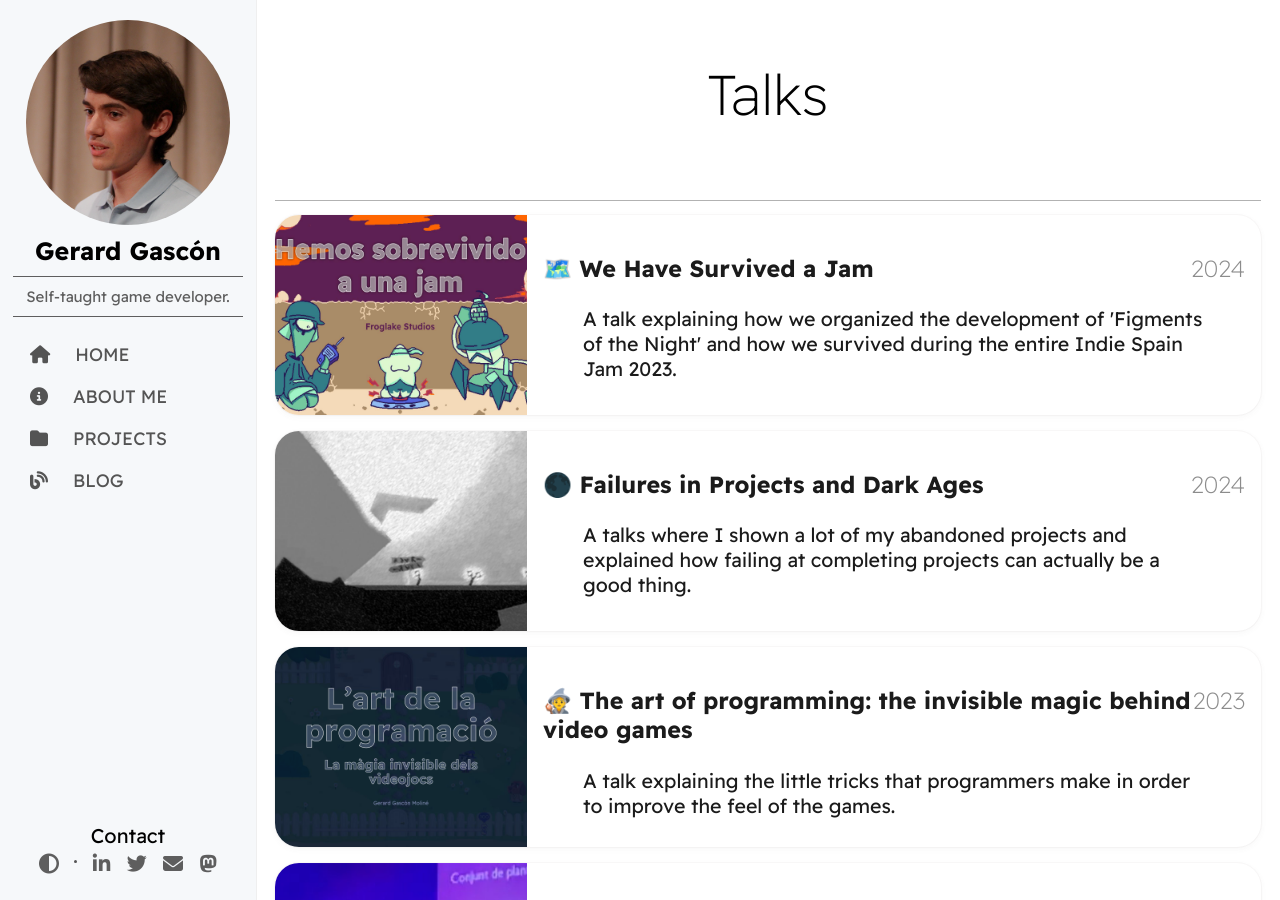
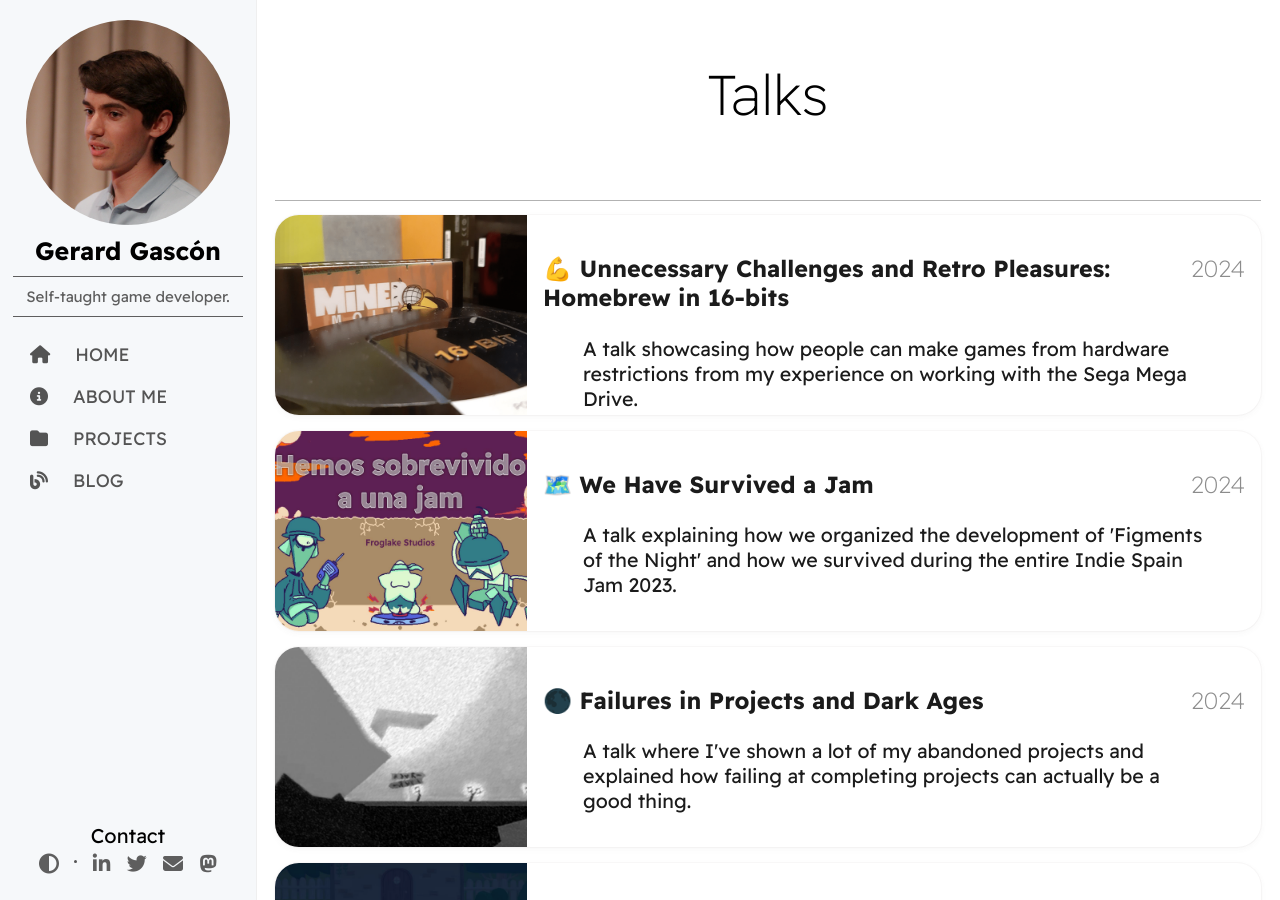
Before and after one commit to GerardGascon/gerardgascon.github.io, a Jekyll site: the page built from talks.html, in a window 1280 px wide and 900 px high. Built offline with Jekyll 4.4.1, drawn with Linux system fonts in a browser that asks for light colours; nearby versions of some CDN libraries.

Commit message:
added new talk

```diff
--- a/_talks/2024-02-21-Failures-in-Projects-and-Dark-Ages.md
+++ b/_talks/2024-02-21-Failures-in-Projects-and-Dark-Ages.md
@@ -3,7 +3,7 @@ title: "🌑 Failures in Projects and Dark Ages"
 image: /assets/images/projects/failures.png
 release: 2024
 place: Barcelona Game Creators
-description: A talks where I shown a lot of my abandoned projects and explained how failing at completing projects can actually be a good thing.
+description: A talk where I've shown a lot of my abandoned projects and explained how failing at completing projects can actually be a good thing.
 short-description: Every game developer has some failures.
 remarkable: false
 banner: /assets/images/banners/Failures.png
--- /dev/null
+++ b/_talks/2024-06-27-Unnecessary-Challenges-and-Retro-Pleasures.md
@@ -0,0 +1,27 @@
+---
+title: "💪 Unnecessary Challenges and Retro Pleasures: Homebrew in 16-bits"
+image: /assets/images/projects/homebrew_development.png
+release: 2024
+place: Software Crafters en Videojuegos
+description: A talk showcasing how people can make games from hardware restrictions from my experience on working with the Sega Mega Drive.
+short-description: Making games for the fun of restrictions.
+remarkable: true
+banner: /assets/images/banners/HomebrewDevelopment.png
+city: Online
+download:
+  - img: "/assets/images/logos/Pdf.png"
+    link: /assets/talks/homebrew_development.pdf
+tools:
+  - "/assets/images/logos/Sgdk.png"
+layout: talk
+---
+
+Usually some developers decide to challenge themselves to make a game for retro consoles.
+
+Even myself some time ago dived deeply into the *homebrew* scene of the Mega Drive, in order to challenge myself in a quite peculiar way, by making a real retro game.
+
+In this talk I show where the curiosity of making such games comes from and how any person can start making their own. Talking about the tools and limitations that developers need to use in order to accomplish such goals.
+
+## Language
+
+> Spanish (English slides)
```
Also changed, not shown: assets/images/banners/HomebrewDevelopment.png (added), assets/images/projects/homebrew_development.png (added), 1 other file.
